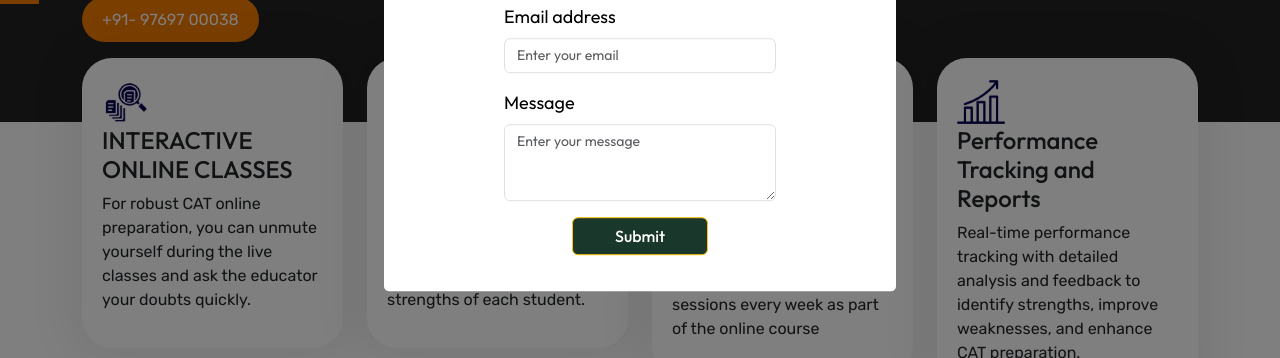
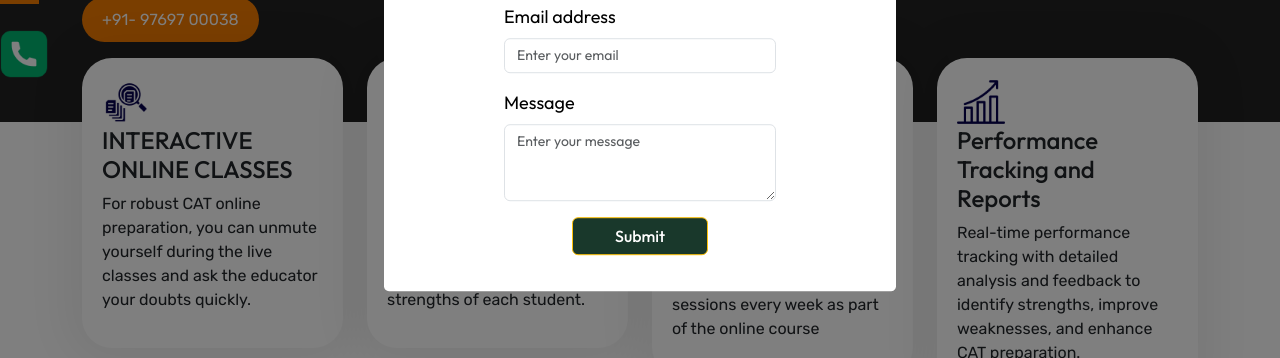
Before and after one commit to ItsAniketFrontend/IMS-Jaipur, a plain HTML site: page index.html in a window 1280 px wide. Shown: the part 442-800 px from the top of the page. Drawn offline with nearby package versions, Linux system fonts and the light colour scheme.

Commit message:
Call Button Changes Done

```diff
--- a/CSS/style.scss
+++ b/CSS/style.scss
@@ -353,3 +353,13 @@ header{
         font-weight: 800;
     }
 }
+
+.call-btn{
+    position: fixed;
+    bottom: 35%;
+    right: 0px !important;
+    width: 100%;
+    a{
+
+    }
+}
--- a/index.html
+++ b/index.html
@@ -422,6 +422,10 @@
             <button onclick="toggleForm()">Apply Now</button>
         </div>
 
+        <div class="call-btn">
+            <a href="tel: 9769700038"><img src="Images/mobile.png" width="48px" alt=""></a>
+        </div>
+
     </main>
 
     <footer>
```
Also changed, not shown: CSS/style.css, Images/mobile.png (added), 1 other file.
